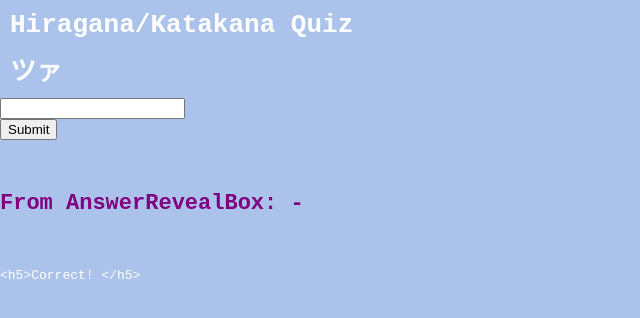
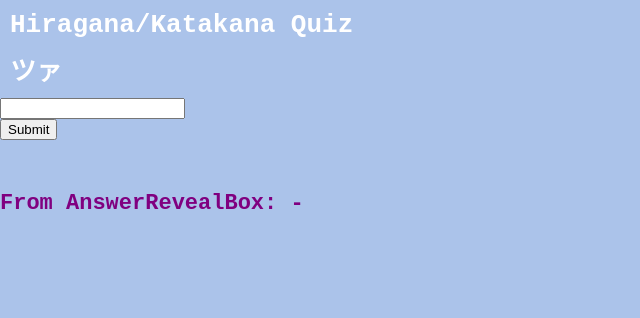
Before and after one commit to chen-jenn/hiragana-katakana, a React (Create React App) app: page / in a window 1280 px wide. Shown: the top 318 px of the page, without its empty margins (0-640 px from the left). Built offline with nearby package versions, Linux system fonts and the light colour scheme.

Commit message:
Fix render

```diff
--- a/src/components/QuizBox.js
+++ b/src/components/QuizBox.js
@@ -64,7 +64,7 @@ class QuizBox extends Component {
           <AnswerRevealBox prevChar={this.state.prevChar} prevCharRomaji={this.state.prevCharRomaji}/>
         </div>
         {/* <h5 style={{fontSize: "22px", color: "red"}}>You answered: {this.state.inputAnswer}</h5> */}
-        {this.props.prevCharRomaji ? (""):
+        {(this.state.inputAnswer === "") ? (""):
           (this.checkAnswer(this.state.prevCharRomaji, this.state.inputAnswer))}
 
       </main>
```
